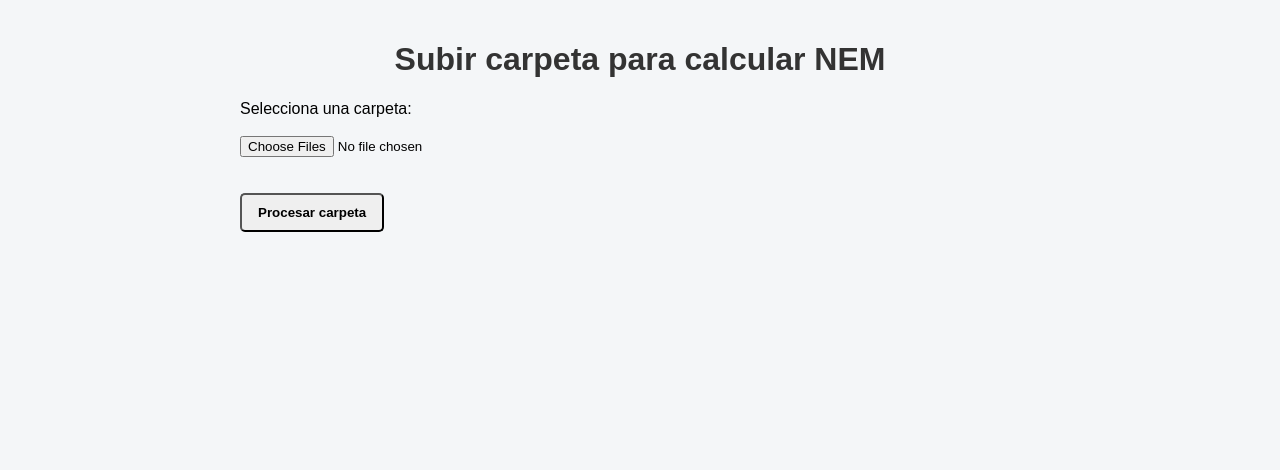
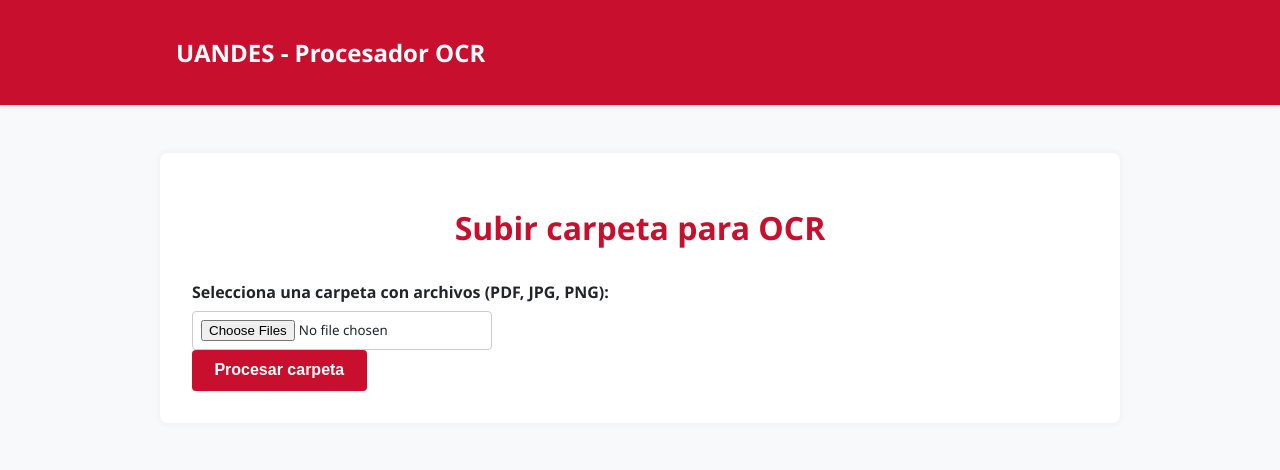
Before and after one commit to lbfagioli/ia_mvp, a Django app: page / in a window 1280 px wide. Shown: the top 470 px of the page. Run offline with Django 5.2, Linux system fonts and the light colour scheme.

Commit message:
feat: actualizar vistas con topbar y estilo UANDES

```diff
--- a/ocr_processor/static/css/style.css
+++ b/ocr_processor/static/css/style.css
@@ -1,44 +1,130 @@
-body {
-  font-family: Arial, sans-serif;
-  background: #f4f6f8;
-  margin: 0;
-  padding: 20px;
-}
-.container {
-  max-width: 800px;
-  margin: auto;
-}
-h1 { text-align: center; color: #333; }
-.form-group { margin-bottom: 1em; }
-.btn {
-  display: inline-block;
-  padding: 10px 16px;
-  margin-top: 20px;
-  text-decoration: none;
-  border-radius: 5px;
-  font-weight: bold;
-  text-align: center;
-}
-.resultado {
-  background: #fff;
-  border: 1px solid #ddd;
-  padding: 20px;
-  border-radius: 8px;
-  margin-bottom: 20px;
-}
-.error { color: #d9534f; font-weight: bold; }
-.volver { text-align: center; margin-top: 30px; display: block; }
-.btn-primary {
-  background-color: #007bff;
-  color: white;
-}
-.btn-primary:hover { background: #005bb5; }
-
-.btn.btn-secondary {
-  background-color: #6c757d !important;
-  color: white !important;
+:root {
+  --uandes-red: #c8102e;
+  --uandes-red-dark: #a50d24;
+  --uandes-light: #f8f9fa;
+  --uandes-medium-gray: #6c757d;
+  --uandes-dark: #212529;
+  --font-main: 'Segoe UI', Roboto, sans-serif;
 }
 
-.btn-secondary:hover {
-  background-color: #5a6268;
+* {
+  box-sizing: border-box;
 }
+
+body {
+  margin: 0;
+  font-family: var(--font-main);
+  background-color: var(--uandes-light);
+  color: var(--uandes-dark);
+}
+
+header {
+  background-color: var(--uandes-red);
+  color: white;
+  padding: 1rem 0;
+  box-shadow: 0 2px 5px rgba(0, 0, 0, 0.1);
+}
+
+header .header-content {
+  max-width: 960px;
+  margin: auto;
+  display: flex;
+  justify-content: space-between;
+  align-items: center;
+  padding: 0 1rem;
+}
+
+header .header-content a {
+  color: white;
+  text-decoration: none;
+  font-weight: bold;
+  transition: color 0.3s ease;
+}
+
+header .header-content a:hover {
+  color: #ffe6e6;
+}
+
+.container {
+  max-width: 960px;
+  margin: 3rem auto;
+  padding: 2rem;
+  background-color: white;
+  box-shadow: 0 0 10px rgba(0, 0, 0, 0.05);
+  border-radius: 8px;
+}
+
+h1 {
+  color: var(--uandes-red);
+  text-align: center;
+  margin-bottom: 2rem;
+}
+
+h3 {
+  color: var(--uandes-dark);
+  margin-top: 1.5rem;
+}
+
+label {
+  font-weight: bold;
+  display: block;
+  margin-bottom: 0.5rem;
+}
+
+input[type="file"],
+select {
+  font-family: var(--font-main);
+  padding: 0.5rem;
+  border-radius: 4px;
+  border: 1px solid #ccc;
+  width: 100%;
+  max-width: 300px;
+}
+
+.file-row {
+  display: flex;
+  justify-content: space-between;
+  align-items: center;
+  margin-bottom: 1.2rem;
+  gap: 1rem;
+}
+
+.btn {
+  background-color: var(--uandes-red);
+  color: white;
+  border: none;
+  padding: 0.7rem 1.4rem;
+  font-size: 1rem;
+  border-radius: 4px;
+  font-weight: bold;
+  cursor: pointer;
+  transition: background-color 0.3s ease;
+  text-decoration: none;
+  display: inline-block;
+}
+
+.btn:hover {
+  background-color: var(--uandes-red-dark);
+}
+
+.volver {
+  display: block;
+  text-align: center;
+  margin-top: 2rem;
+}
+
+.resultado {
+  border-top: 1px solid #ddd;
+  padding-top: 1.5rem;
+  margin-top: 2rem;
+}
+
+.error {
+  color: red;
+  font-weight: bold;
+}
+
+.empty {
+  text-align: center;
+  color: var(--uandes-medium-gray);
+}
--- a/ocr_processor/templates/ocr_processor/upload_form.html
+++ b/ocr_processor/templates/ocr_processor/upload_form.html
@@ -1,10 +1,9 @@
 {% load static %}
-
 <!DOCTYPE html>
 <html lang="es">
 <head>
   <meta charset="UTF-8" />
-  <title>Calculador de NEM</title>
+  <title>Subir carpeta para OCR</title>
   <link rel="stylesheet" href="{% static 'css/style.css' %}" />
   <style>
     #progress-container {
@@ -31,13 +30,18 @@
   </style>
 </head>
 <body>
+  <header>
+    <div class="header-content">
+      <h2>UANDES - Procesador OCR</h2>
+    </div>
+  </header>
+
   <div class="container">
-    <h1>Subir carpeta para calcular NEM</h1>
+    <h1>Subir carpeta para OCR</h1>
     <form id="upload-form" method="post" enctype="multipart/form-data">
       {% csrf_token %}
-
       <div class="form-group">
-        <label for="id_files">Selecciona una carpeta:</label><br><br>
+        <label for="id_files">Selecciona una carpeta con archivos (PDF, JPG, PNG):</label>
         <input
           id="id_files"
           name="ocr_files"
@@ -64,12 +68,10 @@
     const progressText = document.getElementById('progress-text');
 
     form.addEventListener('submit', () => {
-      // Mostrar barra
       progressContainer.style.display = 'block';
       progressBar.style.width = '0%';
       progressText.textContent = 'Procesando...';
 
-      // Animar barra simulada (sube al 90% en 5 segundos)
       let width = 0;
       const interval = setInterval(() => {
         if (width >= 90) {
--- /dev/null
+++ b/pdfs_concentracion_de_notas/concentracion_de_notas.csv
@@ -0,0 +1,3 @@
+RUT,NEM
+20918093-6,6.5
+cdsf
--- /dev/null
+++ b/pdfs_unidos_manualmente/JOSE_MUNOZ_NOTAS_MEDIA.csv
@@ -0,0 +1,2 @@
+RUT,NEM
+20918093-6,6.5
```
Also changed, not shown: ocr_processor/templates/ocr_processor/resultado_ocr.html (+16 -23 lines), db.sqlite3, ocr_processor/static/images/logo_uandes_macro.webp (added).
